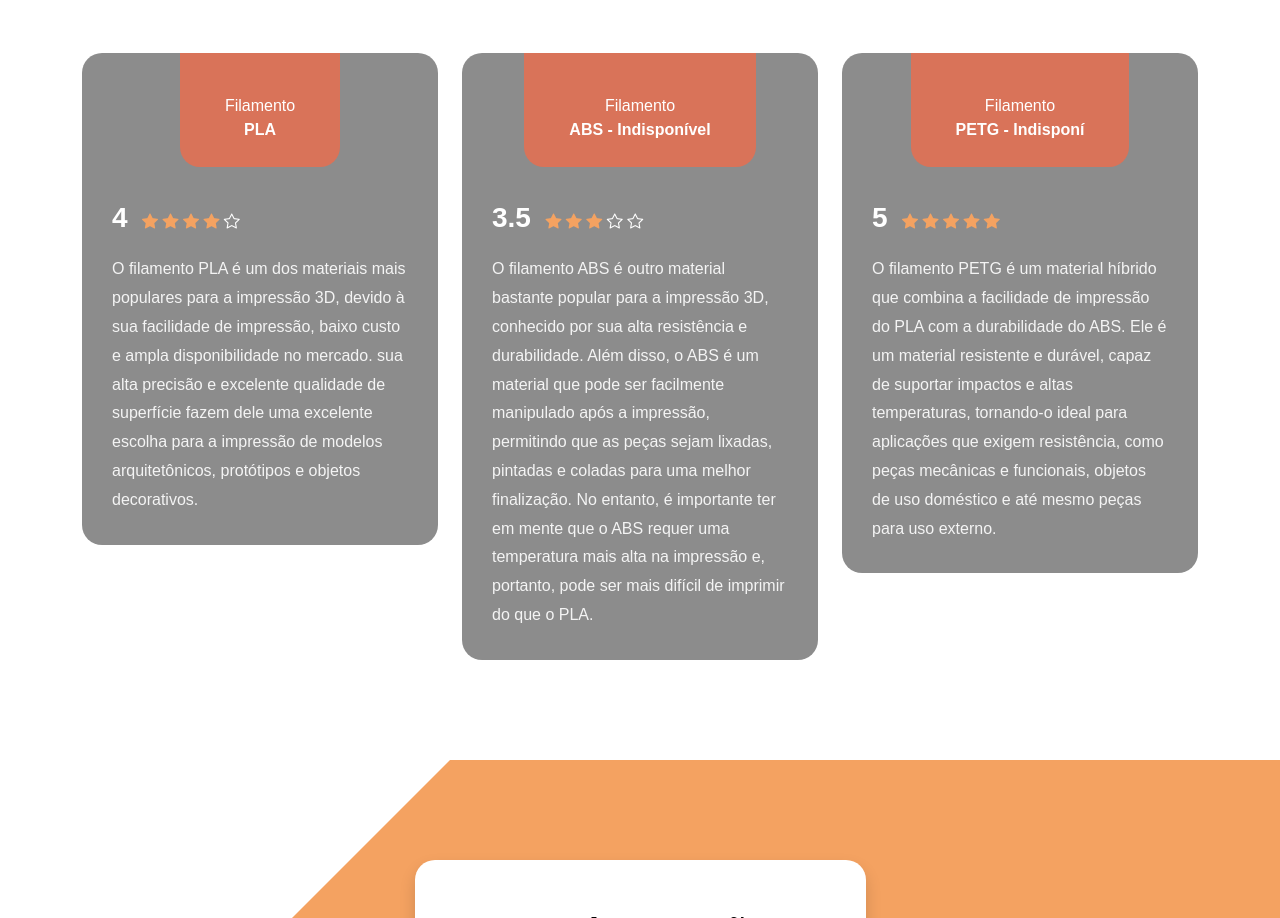
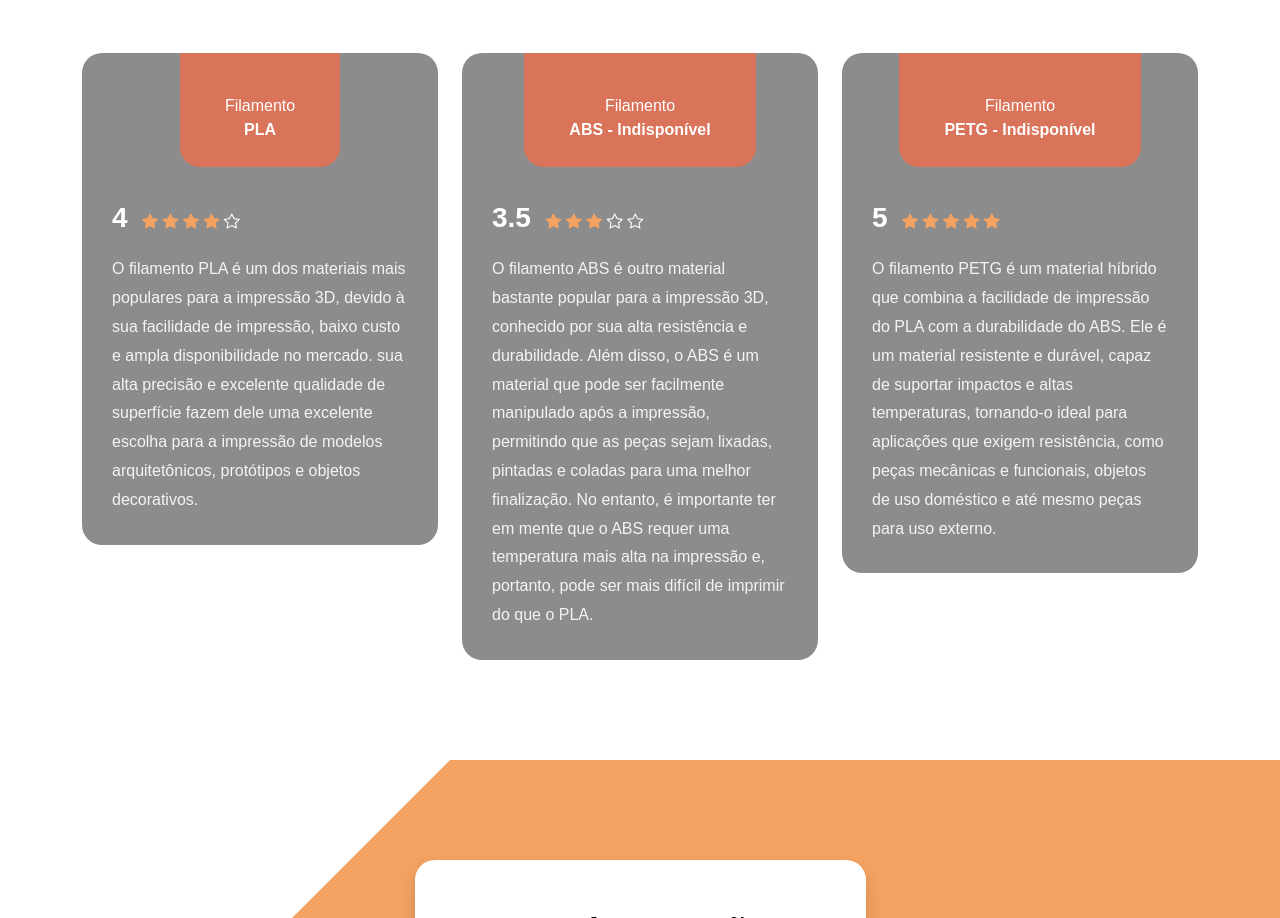
Before and after one commit to P3Dext/P3Dext.github.io, a plain HTML site: page index.html in a window 1280 px wide. Shown: the part 2119-3037 px from the top of the page. Drawn offline with Linux system fonts and the light colour scheme; a web font is replaced by a local one.

Commit message:
Update index.html

```diff
--- a/index.html
+++ b/index.html
@@ -391,7 +391,7 @@ https://templatemo.com/tm-588-ebook-landing
                                 <div class="text-center mt-3">
                                     <span class="text-white">Filamento</span>
 
-                                    <strong class="d-block text-white">PETG - Indisponí</strong>
+                                    <strong class="d-block text-white">PETG - Indisponível</strong>
                                 </div>
                             </div>
 
```
